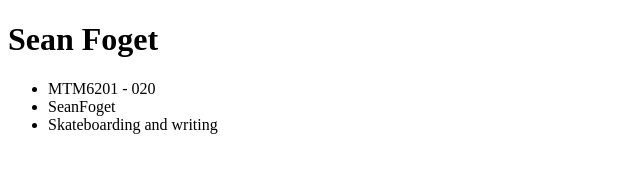
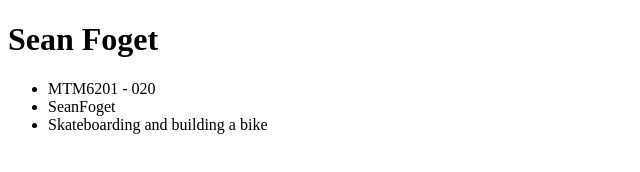
Before and after one commit to SeanFoget/SeanFoget.github.io, a plain HTML site: page github-pages/index.html in a window 1280 px wide. Shown: the full height of the page, 0-640 px from the left. Drawn offline with Linux system fonts and the light colour scheme.

Commit message:
elaborated on activities

```diff
--- a/github-pages/index.html
+++ b/github-pages/index.html
@@ -11,7 +11,7 @@
     <ul>
         <li>MTM6201 - 020</li>
         <li>SeanFoget</li>
-        <li>Skateboarding and writing</li>
+        <li>Skateboarding and building a bike</li>
     </ul>
 </body>
 </html>
```
